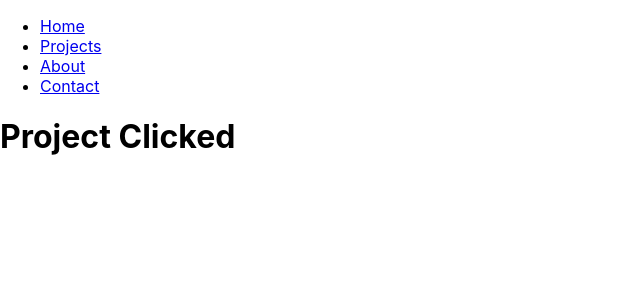
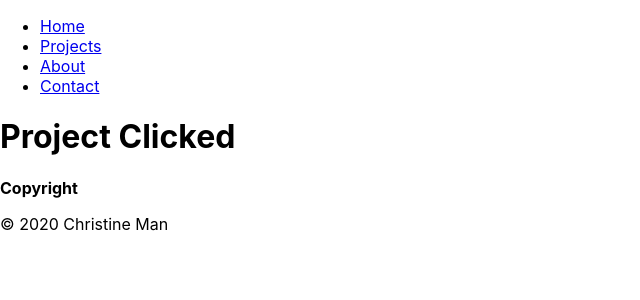
Before and after one commit to colinbut/christineman, a React (Create React App) app: page /projects/1 in a window 1280 px wide. Shown: the top 300 px of the page, without its empty margins (0-640 px from the left). Built offline with nearby package versions, Linux system fonts and the light colour scheme.

Commit message:
Added footer

```diff
--- a/src/App.js
+++ b/src/App.js
@@ -4,6 +4,7 @@ import Projects from './Projects'
 import About from './About'
 import Contact from './Contact'
 import Project from './Project'
+import Footer from './Footer'
 import { BrowserRouter as Router, Switch, Route, Link, NavLink, Redirect } from 'react-router-dom'
 
 export default function Application() {
@@ -24,8 +25,8 @@ export default function Application() {
                         <Link to="/contact">Contact</Link>
                     </li>
                 </ul>
-
-                <Switch>
+            </div>
+            <Switch>
                     <Route path="/projects/:id" component={Project}/>
                     <Route path="/projects" component={Projects}/>
                     <Route path="/about" component={About}/>
@@ -34,7 +35,6 @@ export default function Application() {
                         <Redirect to="/projects"/>
                     </Route>
                 </Switch>
-            </div>
         </Router>
     )
 }
--- /dev/null
+++ b/src/Footer.js
@@ -0,0 +1,11 @@
+import React from 'react'
+import './index.css';
+
+export default function Footer() {
+    return (
+        <div id="footer">
+            <strong>Copyright</strong>
+            <p>&copy; 2020 Christine Man</p>
+        </div>
+    )
+}
--- a/src/Project.js
+++ b/src/Project.js
@@ -1,10 +1,13 @@
 import React from 'react'
 import './index.css';
+import Footer from './Footer'
 
 export default function Project() {
     return (
         <div>
             <h1>Project Clicked</h1>
+            <Footer/>
         </div>
+
     )
 }
```
